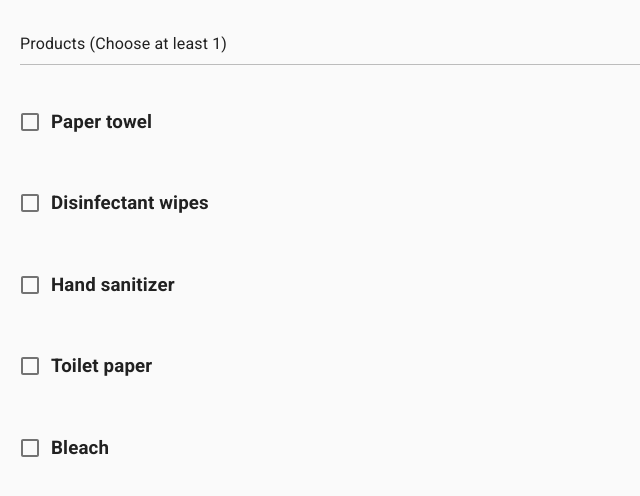
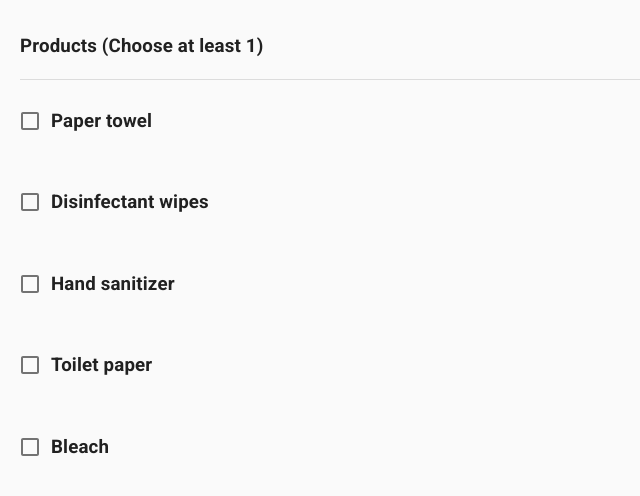
Before and after one commit to EngrEric/shelfless2, a React (Create React App) app: page /reportafind in a window 1280 px wide. Shown: the top 496 px of the page, without its empty margins (0-640 px from the left). Built offline with nearby package versions, Linux system fonts and the light colour scheme.

Commit message:
Update reportAFind.js

```diff
--- a/src/components/reportAFind/reportAFind.js
+++ b/src/components/reportAFind/reportAFind.js
@@ -8,6 +8,7 @@ import {
   FormControl,
   FormControlLabel,
   Grid,
+  Divider
 } from "@material-ui/core";
 import { makeStyles } from "@material-ui/core/styles";
 import { Items } from "./FindData";
@@ -23,11 +24,6 @@ const useStyles = makeStyles((theme) => ({
   title: {
     margin: theme.spacing(4, 0, 2),
     variant: "h1"
-  },
-  hr:{
-    border: "none",
-    background: "rgba(128,128,128, 0.5)",
-    height: "1px"
   },
   title1: {
     margin: theme.spacing(8, 0, 2, 0),
@@ -56,13 +52,11 @@ const ReportAFind = () => {
 
   return (
     <div className={classes.main}>
-      <div>
-      </div>
       <Grid item xs={12} md={6}>
         <Typography className={classes.title}>
-            Products (Choose at least 1)
-            <br/><hr className={classes.hr}/>
+            <h3>Products (Choose at least 1)</h3>
         </Typography>
+        <Divider />
         <div className={classes.list}>
           <List dense={false}>
             {Items.map(({title }, index) => {
```
